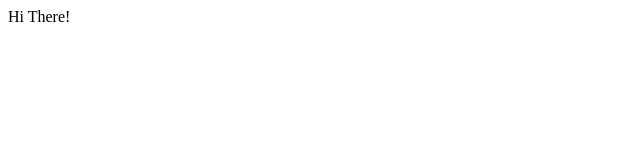
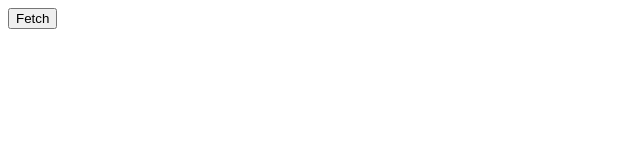
Before and after one commit to anuragpatil94/workspace-typescript, a React (Create React App) app in the folder react-redux-ts/: page / in a window 1280 px wide. Shown: the top 160 px of the page, without its empty margins (0-640 px from the left). Built offline with nearby package versions, Linux system fonts and the light colour scheme.

Commit message:
basic feature to get todos

```diff
--- a/react-redux-ts/src/components/app.tsx
+++ b/react-redux-ts/src/components/app.tsx
@@ -9,8 +9,27 @@
 }
 
 class _App extends React.Component<AppProps, StoreState> {
+  onButtonClick = (): void => {
+    this.props.fetchTodos();
+  };
+
+  renderList = (): JSX.Element[] => {
+    return this.props.todos.map(todo => {
+      return (
+        <div key={todo.id}>
+          {todo.id} - {todo.title}
+        </div>
+      );
+    });
+  };
+
   render() {
-    return <div>Hi There!</div>;
+    return (
+      <div>
+        <button onClick={this.onButtonClick}>Fetch</button>
+        {this.renderList()}
+      </div>
+    );
   }
 }
 
@@ -18,4 +37,4 @@
   return { todos };
 };
 
-export const App = connect(mapStateToProps,{fetchTodos})(_App);
+export const App = connect(mapStateToProps, { fetchTodos })(_App);
```
